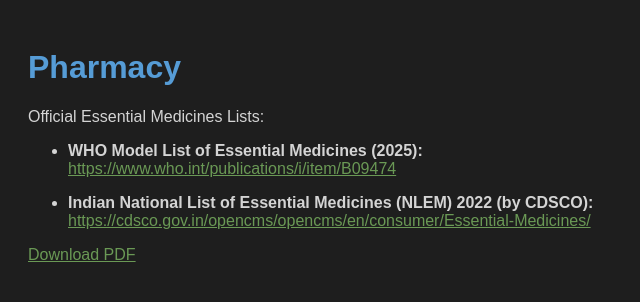
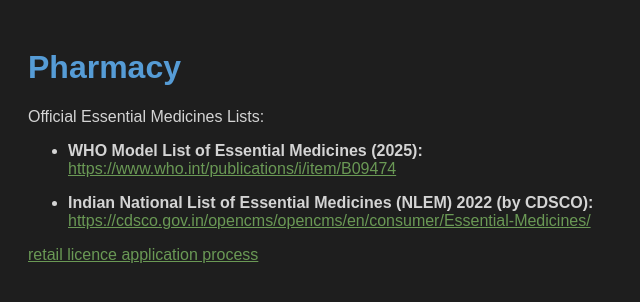
Before and after one commit to hkd-0/Pharmacy-, a plain HTML site: page index.html in a window 1280 px wide. Shown: the whole page, without its empty margins (0-640 px from the left). Drawn offline with Linux system fonts and the light colour scheme.

Commit message:
Update download link text in index.html

```diff
--- a/index.html
+++ b/index.html
@@ -31,6 +31,6 @@
     <a href="https://cdsco.gov.in/opencms/opencms/en/consumer/Essential-Medicines/" target="_blank">https://cdsco.gov.in/opencms/opencms/en/consumer/Essential-Medicines/</a></p>
   </li>
 </ul>
-<a href="ple2Assignnent.pdf" download>Download PDF</a
+<a href="ple2Assignnent.pdf" download>retail licence application process</a
 </body>
 </html>
```
